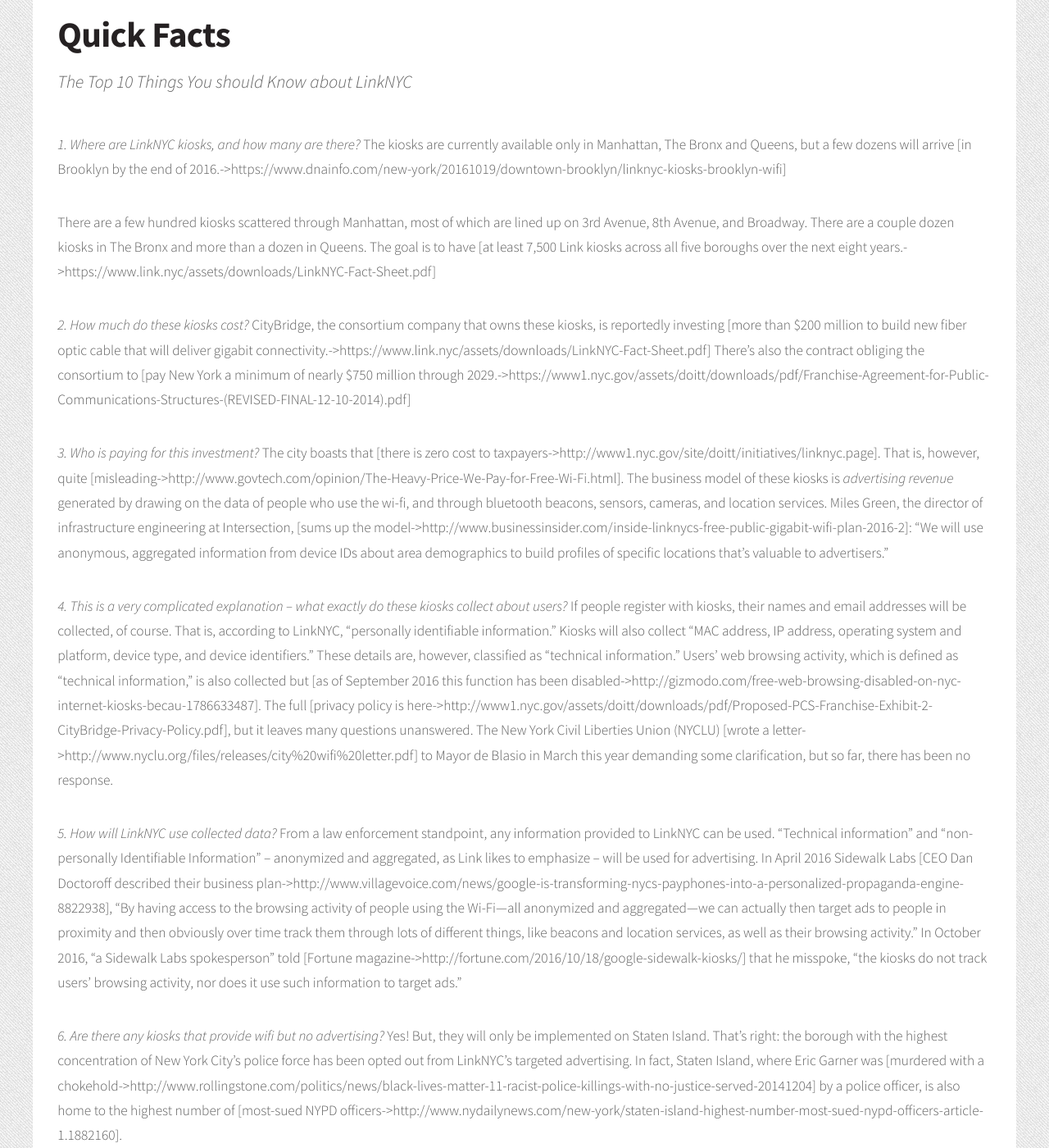
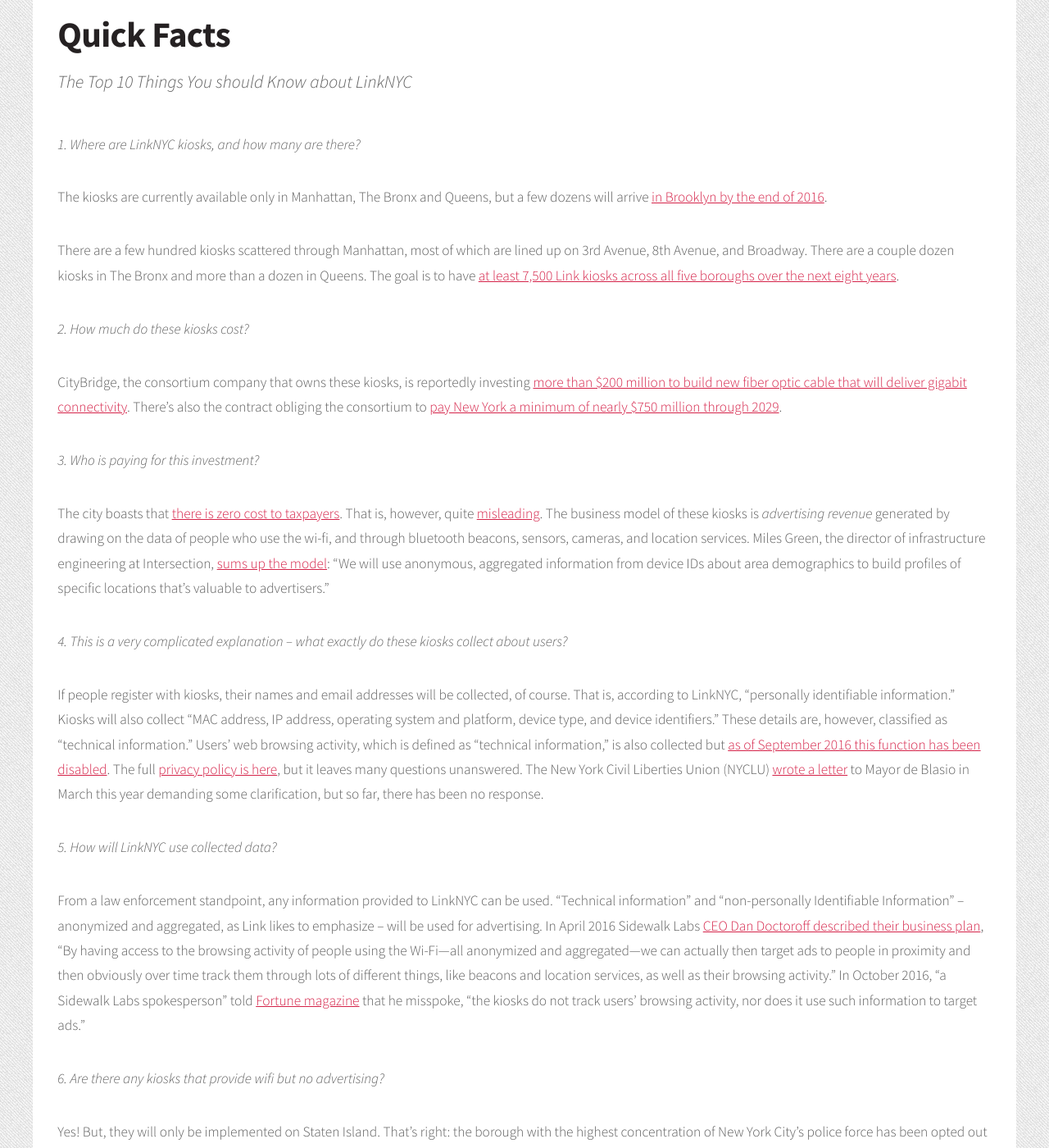
Before and after one commit to rethinklinknyc/rethinklinknyc.github.io, a Jekyll site: the page built from _pages/quick-facts.md, in a window 1280 px wide and 1400 px high, scrolled down 799 px. Shown: the whole window at 82% size. Built offline with Jekyll 4.4.1, drawn with Linux system fonts in a browser that asks for light colours; some of the changed lines change nothing that is shown; some of the changed text lies outside the part shown.

Commit message:
Update quick-facts.md

```diff
--- a/_pages/quick-facts.md
+++ b/_pages/quick-facts.md
@@ -5,46 +5,59 @@
 layout: page
 ---
 *1. Where are LinkNYC kiosks, and how many are there?*
-The kiosks are currently available only in Manhattan, The Bronx and Queens, but a few dozens will arrive [in Brooklyn by the end of 2016.->https://www.dnainfo.com/new-york/20161019/downtown-brooklyn/linknyc-kiosks-brooklyn-wifi]
 
-There are a few hundred kiosks scattered through Manhattan, most of which are lined up on 3rd Avenue, 8th Avenue, and Broadway. There are a couple dozen kiosks in The Bronx and more than a dozen in Queens. The goal is to have [at least 7,500 Link kiosks across all five boroughs over the next eight years.->https://www.link.nyc/assets/downloads/LinkNYC-Fact-Sheet.pdf]
+The kiosks are currently available only in Manhattan, The Bronx and Queens, but a few dozens will arrive [in Brooklyn by the end of 2016](https://www.dnainfo.com/new-york/20161019/downtown-brooklyn/linknyc-kiosks-brooklyn-wifi).
+
+There are a few hundred kiosks scattered through Manhattan, most of which are lined up on 3rd Avenue, 8th Avenue, and Broadway. There are a couple dozen kiosks in The Bronx and more than a dozen in Queens. The goal is to have [at least 7,500 Link kiosks across all five boroughs over the next eight years](https://www.link.nyc/assets/downloads/LinkNYC-Fact-Sheet.pdf).
 
 *2.  How much do these kiosks cost?*
-CityBridge, the consortium company that owns these kiosks, is reportedly investing [more than $200 million to build new fiber optic cable that will deliver gigabit connectivity.->https://www.link.nyc/assets/downloads/LinkNYC-Fact-Sheet.pdf] There’s also the contract obliging the consortium to [pay New York a minimum of nearly $750 million through 2029.->https://www1.nyc.gov/assets/doitt/downloads/pdf/Franchise-Agreement-for-Public-Communications-Structures-(REVISED-FINAL-12-10-2014).pdf]
+
+CityBridge, the consortium company that owns these kiosks, is reportedly investing [more than $200 million to build new fiber optic cable that will deliver gigabit connectivity](https://www.link.nyc/assets/downloads/LinkNYC-Fact-Sheet.pdf). There’s also the contract obliging the consortium to [pay New York a minimum of nearly $750 million through 2029](https://www1.nyc.gov/assets/doitt/downloads/pdf/Franchise-Agreement-for-Public-Communications-Structures-(REVISED-FINAL-12-10-2014).pdf).
 
 *3. Who is paying for this investment?*
-The city boasts that [there is zero cost to taxpayers->http://www1.nyc.gov/site/doitt/initiatives/linknyc.page]. That is, however, quite [misleading->http://www.govtech.com/opinion/The-Heavy-Price-We-Pay-for-Free-Wi-Fi.html]. The business model of these kiosks is _advertising revenue_ generated by drawing on the data of people who use the wi-fi, and through bluetooth beacons, sensors, cameras, and location services. Miles Green, the director of infrastructure engineering at Intersection, [sums up the model->http://www.businessinsider.com/inside-linknycs-free-public-gigabit-wifi-plan-2016-2]: "We will use anonymous, aggregated information from device IDs about area demographics to build profiles of specific locations that's valuable to advertisers.”
+
+The city boasts that [there is zero cost to taxpayers](http://www1.nyc.gov/site/doitt/initiatives/linknyc.page). That is, however, quite [misleading](http://www.govtech.com/opinion/The-Heavy-Price-We-Pay-for-Free-Wi-Fi.html). The business model of these kiosks is _advertising revenue_ generated by drawing on the data of people who use the wi-fi, and through bluetooth beacons, sensors, cameras, and location services. Miles Green, the director of infrastructure engineering at Intersection, [sums up the model](http://www.businessinsider.com/inside-linknycs-free-public-gigabit-wifi-plan-2016-2): "We will use anonymous, aggregated information from device IDs about area demographics to build profiles of specific locations that's valuable to advertisers.”
 
 *4. This is a very complicated explanation -- what exactly do these kiosks collect about users?*
-If people register with kiosks, their names and email addresses will be collected, of course. That is, according to LinkNYC, “personally identifiable information.” Kiosks will also collect “MAC address, IP address, operating system and platform, device type, and device identifiers.” These details are, however, classified as “technical information.” Users’ web browsing activity, which is defined as “technical information,” is also collected but [as of September 2016 this function has been disabled->http://gizmodo.com/free-web-browsing-disabled-on-nyc-internet-kiosks-becau-1786633487]. The full [privacy policy is here->http://www1.nyc.gov/assets/doitt/downloads/pdf/Proposed-PCS-Franchise-Exhibit-2-CityBridge-Privacy-Policy.pdf], but it leaves many questions unanswered. The New York Civil Liberties Union (NYCLU) [wrote a letter->http://www.nyclu.org/files/releases/city%20wifi%20letter.pdf] to Mayor de Blasio in March this year demanding some clarification, but so far, there has been no response.
+
+If people register with kiosks, their names and email addresses will be collected, of course. That is, according to LinkNYC, “personally identifiable information.” Kiosks will also collect “MAC address, IP address, operating system and platform, device type, and device identifiers.” These details are, however, classified as “technical information.” Users’ web browsing activity, which is defined as “technical information,” is also collected but [as of September 2016 this function has been disabled](http://gizmodo.com/free-web-browsing-disabled-on-nyc-internet-kiosks-becau-1786633487). The full [privacy policy is here](http://www1.nyc.gov/assets/doitt/downloads/pdf/Proposed-PCS-Franchise-Exhibit-2-CityBridge-Privacy-Policy.pdf), but it leaves many questions unanswered. The New York Civil Liberties Union (NYCLU) [wrote a letter](http://www.nyclu.org/files/releases/city%20wifi%20letter.pdf) to Mayor de Blasio in March this year demanding some clarification, but so far, there has been no response.
 
 *5. How will LinkNYC use collected data?*
+
 From a law enforcement standpoint, any information provided to LinkNYC can be used.
-“Technical information” and “non-personally Identifiable Information” -- anonymized and aggregated, as Link likes to emphasize -- will be used for advertising. In April 2016 Sidewalk Labs [CEO Dan Doctoroff described their business plan->http://www.villagevoice.com/news/google-is-transforming-nycs-payphones-into-a-personalized-propaganda-engine-8822938], “By having access to the browsing activity of people using the Wi-Fi—all anonymized and aggregated—we can actually then target ads to people in proximity and then obviously over time track them through lots of different things, like beacons and location services, as well as their browsing activity.” In October 2016, “a Sidewalk Labs spokesperson” told [Fortune magazine->http://fortune.com/2016/10/18/google-sidewalk-kiosks/] that he misspoke, “the kiosks do not track users’ browsing activity, nor does it use such information to target ads.”
+“Technical information” and “non-personally Identifiable Information” -- anonymized and aggregated, as Link likes to emphasize -- will be used for advertising. In April 2016 Sidewalk Labs [CEO Dan Doctoroff described their business plan](http://www.villagevoice.com/news/google-is-transforming-nycs-payphones-into-a-personalized-propaganda-engine-8822938), “By having access to the browsing activity of people using the Wi-Fi—all anonymized and aggregated—we can actually then target ads to people in proximity and then obviously over time track them through lots of different things, like beacons and location services, as well as their browsing activity.” In October 2016, “a Sidewalk Labs spokesperson” told [Fortune magazine](http://fortune.com/2016/10/18/google-sidewalk-kiosks/) that he misspoke, “the kiosks do not track users’ browsing activity, nor does it use such information to target ads.”
 
 *6. Are there any kiosks that provide wifi but no advertising?*
-Yes! But, they will only be implemented on Staten Island. That's right: the borough with the highest concentration of New York City's police force has been opted out from LinkNYC’s targeted advertising. In fact, Staten Island, where Eric Garner was [murdered with a chokehold->http://www.rollingstone.com/politics/news/black-lives-matter-11-racist-police-killings-with-no-justice-served-20141204] by a police officer, is also home to the highest number of [most-sued NYPD officers->http://www.nydailynews.com/new-york/staten-island-highest-number-most-sued-nypd-officers-article-1.1882160].
+
+Yes! But, they will only be implemented on Staten Island. That's right: the borough with the highest concentration of New York City's police force has been opted out from LinkNYC’s targeted advertising. In fact, Staten Island, where Eric Garner was [murdered with a chokehold](http://www.rollingstone.com/politics/news/black-lives-matter-11-racist-police-killings-with-no-justice-served-20141204) by a police officer, is also home to the highest number of [most-sued NYPD officers](http://www.nydailynews.com/new-york/staten-island-highest-number-most-sued-nypd-officers-article-1.1882160).
 
 *7. How many people are registered users on these kiosks?*
-Link NYC has recently revealed that [more than half a million people->http://www.amny.com/news/linknyc-free-wi-fi-use-at-kiosks-surpasses-576-000-people-1.12401191] have signed into the internet service with their devices so far.
+
+Link NYC has recently revealed that [more than half a million people](http://www.amny.com/news/linknyc-free-wi-fi-use-at-kiosks-surpasses-576-000-people-1.12401191) have signed into the internet service with their devices so far.
 
 *8. Should I be concerned about privacy if I don't interact with these kiosks at all?*
-Now we are in a rather murky territory: LinkNYC kiosks have “environmental sensors” that reportedly collected information about “the environment surrounding” the kiosks. It is not clear at all what kind of data these sensors gather but [Link’s privacy policy->http://www1.nyc.gov/assets/doitt/downloads/pdf/Proposed-PCS-Franchise-Exhibit-2-CityBridge-Privacy-Policy.pdf] maintains that these sensors “do not collect data from or about you.”
+
+Now we are in a rather murky territory: LinkNYC kiosks have “environmental sensors” that reportedly collected information about “the environment surrounding” the kiosks. It is not clear at all what kind of data these sensors gather but [Link’s privacy policy](http://www1.nyc.gov/assets/doitt/downloads/pdf/Proposed-PCS-Franchise-Exhibit-2-CityBridge-Privacy-Policy.pdf) maintains that these sensors “do not collect data from or about you.”
 
 *9. At least there are no cameras on these kiosks -- right?*
+
 Link states that the kiosk “may include a camera.” Cameras will capture images of the area surrounding the kiosks, and those images will inevitably include users and passerby.
 
 *10. Why does Link need video footage? How will they use it?*
+
 The privacy policy does not explain why these kiosks are armed with cameras. But it attempts to assure people that the data collected by sensors and cameras will be shared with the City or law enforcement if 1) they are legally required to 2) they get advanced written permission from the City, and 3) it is necessary for system operation and maintenance.
 
 *11. How long will LinkNYC keep video footage?*
+
 No more than seven days -- unless “the footage is necessary to investigate an incident.”
 
-*12. Does LinkNYC use [facial recognition technology->https://www.aclu.org/other/qa-face-recognition] with video footage?*
+*12. Does LinkNYC use [facial recognition technology](https://www.aclu.org/other/qa-face-recognition) with video footage?*
+
 At the moment Link states that they will not use face recognition for any reason, and adds, we will not use our cameras to track your movement through the city."
 
 *What we DON'T know?*
+
 1. What kind of data does LinkNYC collect with environmental sensors and cameras?
 2. What is the due process for citizens to know if/when the law enforcement uses their data as collected by LinkNYC cameras or sensors?
 3. Which company provides the fiber optic connectivity for kiosks?
-4. Why is there no advertising on kiosks on Staten Island? w?
+4. Why is there no advertising on kiosks on Staten Island?
```
